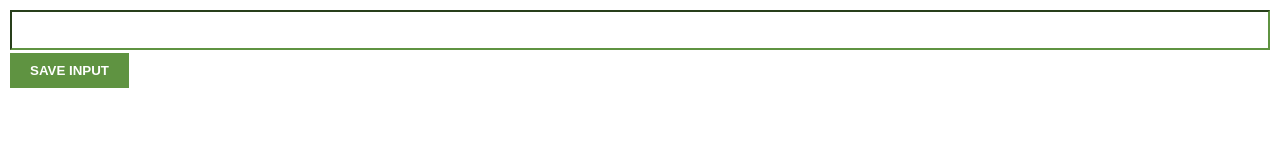
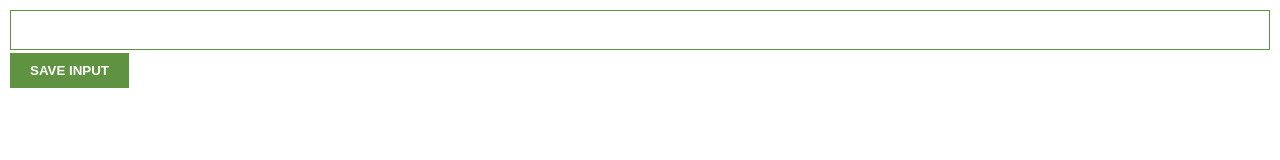
Before and after one commit to kelivreno/lead_tracker, a website built with Vite: page index.html in a window 1280 px wide. Built offline with nearby package versions, Linux system fonts and the light colour scheme.

Commit message:
Fix input border style for consistency in design

```diff
--- a/index.css
+++ b/index.css
@@ -11,7 +11,7 @@ input {
     padding-right: 10px;
     box-sizing: border-box;
     border-color: #5f9341;
-    border: 0.5px thin #5f9341;
+    border: 1px solid #5f9341;
 }
 
 button {
```
